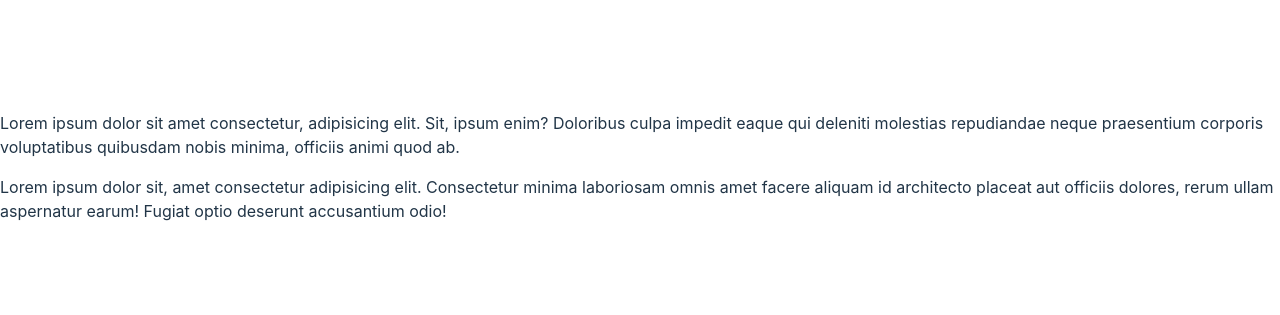
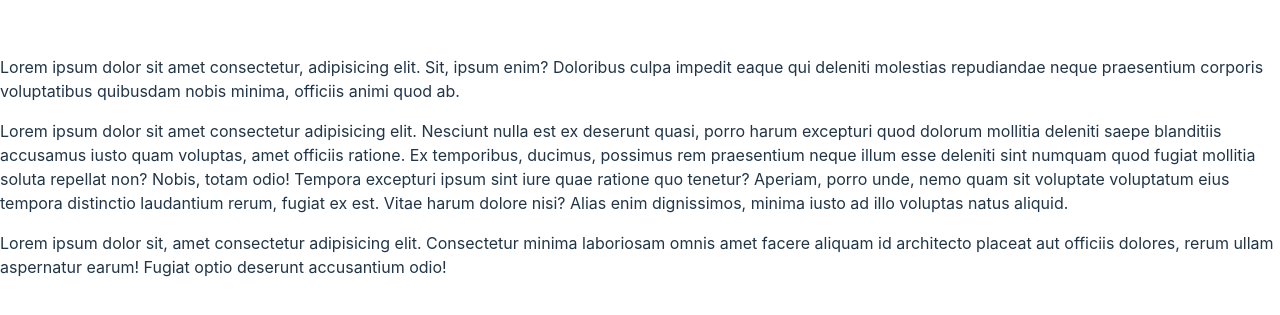
Before and after one commit to KonstantinTuhay/test_github, a React (Vite) app: page / in a window 1280 px wide. Shown: the part 233-548 px from the top of the page. Built offline with nearby package versions, Linux system fonts and the light colour scheme.

Commit message:
first commit for develop

```diff
--- a/src/App.tsx
+++ b/src/App.tsx
@@ -8,6 +8,18 @@ function App() {
         animi quod ab.
       </p>
       <div className="class">
+        <p>
+          Lorem ipsum dolor sit amet consectetur adipisicing elit. Nesciunt
+          nulla est ex deserunt quasi, porro harum excepturi quod dolorum
+          mollitia deleniti saepe blanditiis accusamus iusto quam voluptas, amet
+          officiis ratione. Ex temporibus, ducimus, possimus rem praesentium
+          neque illum esse deleniti sint numquam quod fugiat mollitia soluta
+          repellat non? Nobis, totam odio! Tempora excepturi ipsum sint iure
+          quae ratione quo tenetur? Aperiam, porro unde, nemo quam sit voluptate
+          voluptatum eius tempora distinctio laudantium rerum, fugiat ex est.
+          Vitae harum dolore nisi? Alias enim dignissimos, minima iusto ad illo
+          voluptas natus aliquid.
+        </p>
         <p>
           Lorem ipsum dolor sit, amet consectetur adipisicing elit. Consectetur
           minima laboriosam omnis amet facere aliquam id architecto placeat aut
```
